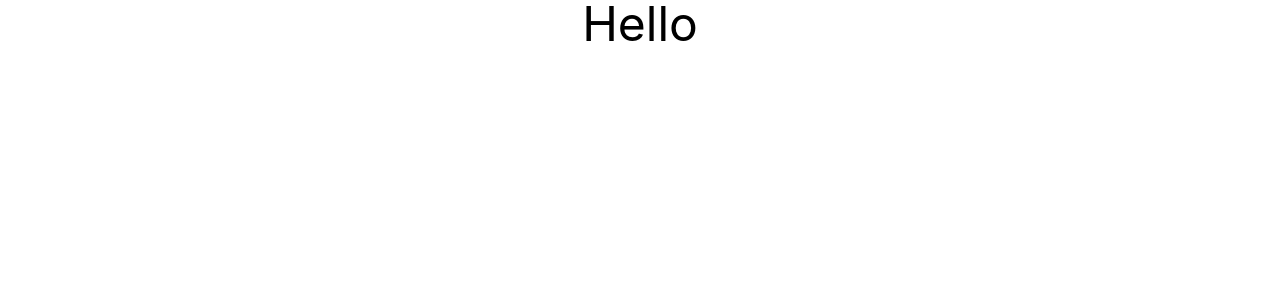
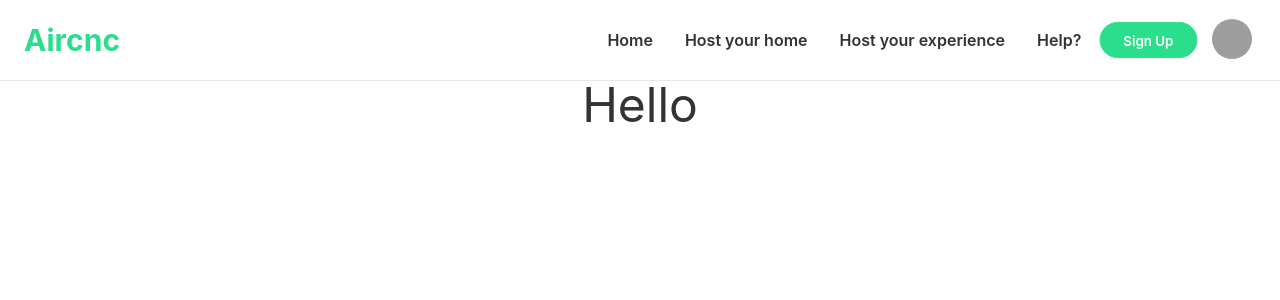
Before and after one commit to CodeWithShamim/air-cnc, a React (Create React App) app: page / in a window 1280 px wide. Shown: the top 300 px of the page. Built offline with nearby package versions, Linux system fonts and the light colour scheme; grey boxes are pictures that could not be loaded.

Commit message:
Header added & setup updated

```diff
--- a/package.json
+++ b/package.json
@@ -6,8 +6,10 @@
     "@testing-library/jest-dom": "^5.16.4",
     "@testing-library/react": "^13.3.0",
     "@testing-library/user-event": "^13.5.0",
+    "daisyui": "^2.15.2",
     "react": "^18.1.0",
     "react-dom": "^18.1.0",
+    "react-router-dom": "^6.3.0",
     "react-scripts": "5.0.1",
     "web-vitals": "^2.1.4"
   },
--- a/src/App.js
+++ b/src/App.js
@@ -1,8 +1,10 @@
 import "./App.css";
+import Header from "./pages/Shared/Header";
 
 function App() {
   return (
     <div className="App">
+      <Header />
       <h1 className="text-5xl">Hello</h1>
     </div>
   );
--- a/src/index.js
+++ b/src/index.js
@@ -2,10 +2,13 @@ import React from "react";
 import ReactDOM from "react-dom/client";
 import "./index.css";
 import App from "./App";
+import { BrowserRouter } from "react-router-dom";
 
 const root = ReactDOM.createRoot(document.getElementById("root"));
 root.render(
   <React.StrictMode>
-    <App />
+    <BrowserRouter>
+      <App />
+    </BrowserRouter>
   </React.StrictMode>
 );
--- /dev/null
+++ b/src/pages/Shared/Footer.js
@@ -0,0 +1,11 @@
+import React from "react";
+
+const Footer = () => {
+  return (
+    <div>
+      <h1>This is footer</h1>
+    </div>
+  );
+};
+
+export default Footer;
--- /dev/null
+++ b/src/pages/Shared/Header.js
@@ -0,0 +1,113 @@
+import React from "react";
+import { Link } from "react-router-dom";
+
+const Header = () => {
+  return (
+    <>
+      <div class="navbar bg-base-100 px-6">
+        <div class="flex-1">
+          <Link to="" class="text-2xl md:text-3xl text-primary font-bold">
+            Aircnc
+          </Link>
+        </div>
+
+        {/* --------------------- */}
+        <div class="flex-none">
+          {/* ---dropdown content--- */}
+          <div class="dropdown dropdown-end">
+            <label tabindex="0" class="btn btn-ghost lg:hidden">
+              <svg
+                xmlns="http://www.w3.org/2000/svg"
+                class="h-5 w-5"
+                fill="none"
+                viewBox="0 0 24 24"
+                stroke="currentColor"
+              >
+                <path
+                  stroke-linecap="round"
+                  stroke-linejoin="round"
+                  stroke-width="2"
+                  d="M4 6h16M4 12h8m-8 6h16"
+                />
+              </svg>
+            </label>
+            <ul
+              tabindex="0"
+              class="menu menu-compact dropdown-content mt-3 p-2 shadow bg-base-100 rounded-box w-52 font-semibold"
+            >
+              <li>
+                <Link to="">Home</Link>
+              </li>
+              <li>
+                <Link to="">Host your home</Link>
+              </li>
+              <li>
+                <Link to="">Host your experience</Link>
+              </li>
+              <li>
+                <Link to="">Help?</Link>
+              </li>
+            </ul>
+          </div>
+
+          {/* ---content for large device--- */}
+          <div class="navbar hidden lg:flex">
+            <ul class="menu menu-horizontal p-0 font-semibold">
+              <li>
+                <Link to="">Home</Link>
+              </li>
+              <li>
+                <Link to="">Host your home</Link>
+              </li>
+              <li>
+                <Link to="">Host your experience</Link>
+              </li>
+              <li>
+                <Link to="">Help?</Link>
+              </li>
+              <li>
+                <div
+                  className="btn btn-primary btn-sm text-base-100 capitalize pb-6 px-6"
+                  style={{ borderRadius: "50px" }}
+                >
+                  <Link to="">Sign up</Link>
+                </div>
+              </li>
+            </ul>
+          </div>
+
+          {/* ---profile section --- */}
+          <div class="dropdown dropdown-end">
+            <label tabindex="0" class="btn btn-ghost btn-circle avatar">
+              <div class="w-10 rounded-full">
+                <img
+                  src="https://api.lorem.space/image/face?hash=33791"
+                  alt="profile-img"
+                />
+              </div>
+            </label>
+            <ul
+              tabindex="0"
+              class="menu menu-compact dropdown-content mt-3 p-2 shadow bg-base-100 rounded-box w-52"
+            >
+              <li>
+                <Link to="" class="justify-between">
+                  Profile
+                </Link>
+              </li>
+              <li>
+                <Link to="">Settings</Link>
+              </li>
+              <li>
+                <button>Login</button>
+              </li>
+            </ul>
+          </div>
+        </div>
+      </div>
+      <hr />
+    </>
+  );
+};
+
+export default Header;
--- a/tailwind.config.js
+++ b/tailwind.config.js
@@ -3,5 +3,18 @@ module.exports = {
     theme: {
         extend: {},
     },
-    plugins: [],
+    plugins: [require("daisyui")],
+    daisyui: {
+        themes: [{
+                theme: {
+                    primary: "#2BDE8C",
+                    secondary: "#f6d860",
+                    accent: "#37cdbe",
+                    neutral: "#3d4451",
+                    "base-100": "#ffffff",
+                },
+            },
+            "cupcake",
+        ],
+    },
 }
```
Also changed, not shown: 1 other file (tests, documents, lock files or other folders).
